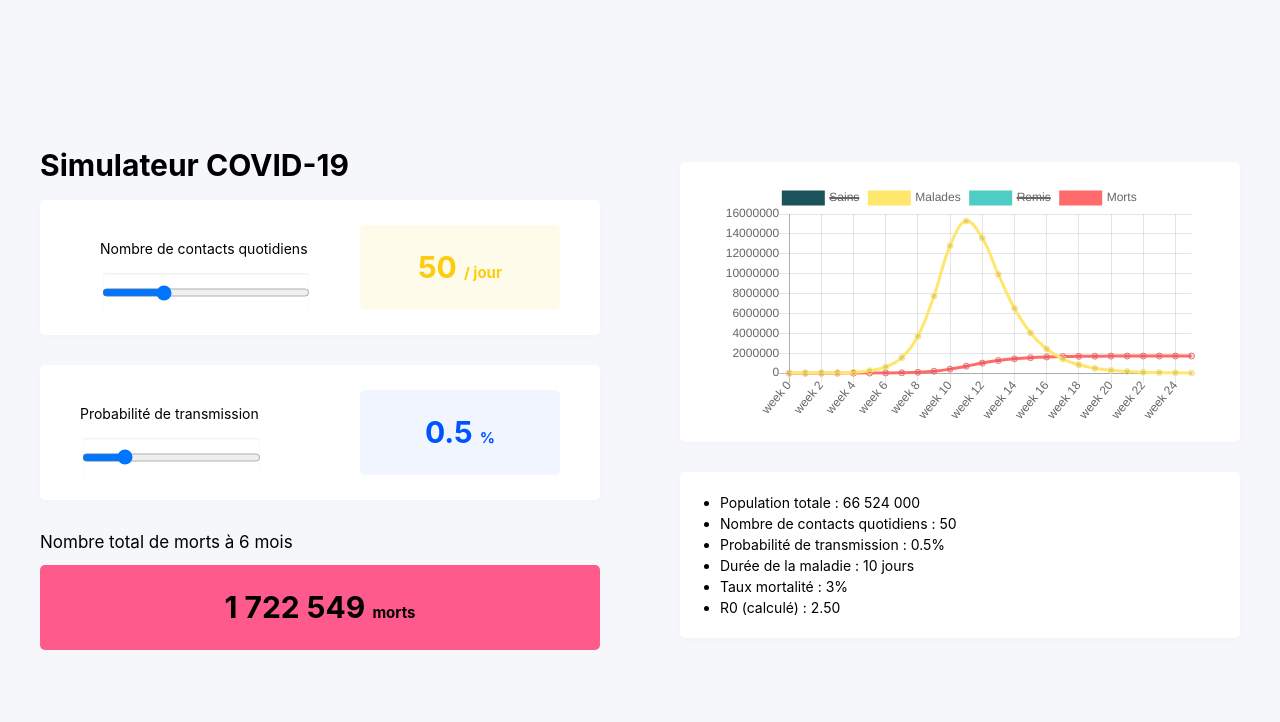
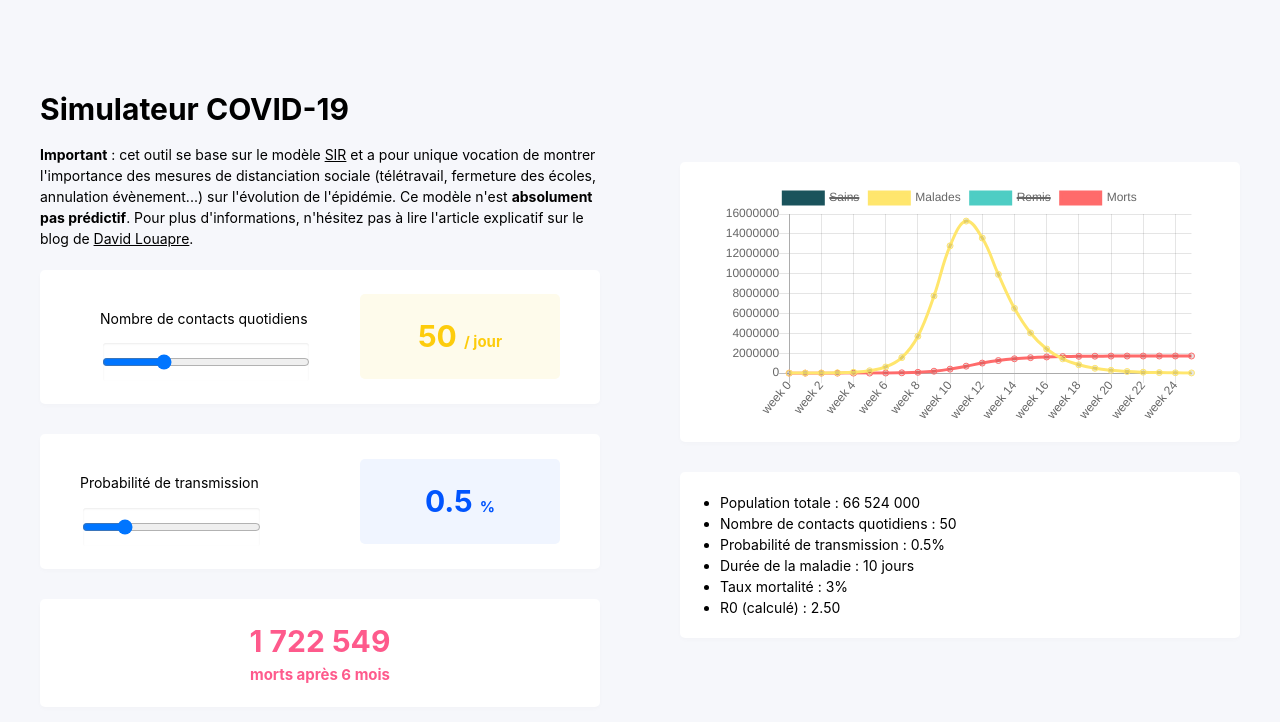
Before and after one commit to robinparisi/covid-19-simulator, a website: page src/index.html in a window 1280 px wide. Drawn offline with nearby package versions, Linux system fonts and the light colour scheme; files that its build step writes are made by us from their sources.

Commit message:
Add explanations

```diff
--- a/src/index.html
+++ b/src/index.html
@@ -11,6 +11,10 @@
     <div class="wrapper">
         <div class="configurator">
             <h1>Simulateur COVID-19</h1>
+            <p>
+                <strong>Important</strong> : cet outil se base sur le modèle <a href="https://en.wikipedia.org/wiki/Compartmental_models_in_epidemiology#The_SIR_model">SIR</a> et a pour unique vocation de montrer l'importance des mesures de distanciation sociale (télétravail, fermeture des écoles, annulation évènement...) sur l'évolution de l'épidémie.
+                Ce modèle n'est <strong>absolument pas prédictif</strong>. Pour plus d'informations, n'hésitez pas à lire l'article explicatif sur le blog de <a href="https://sciencetonnante.wordpress.com/2020/03/12/epidemie-nuage-radioactif-et-distanciation-sociale/">David Louapre</a>.
+            </p>
             <div class="box box--flex">
                 <div>
                     <label for="contactPerDay">Nombre de contacts quotidiens</label>
@@ -34,10 +38,9 @@
                 </div>
             </div>
             <div>
-                <div class="boxTitle">Nombre total de morts à 6 mois</div>
                 <div class="boxDeaths">
                     <span id="totalDeaths"></span>
-                    <spa class="boxDeaths__unit">morts</span>
+                    <div class="boxDeaths__unit">morts après 6 mois</div>
                 </div>
             </div>
         </div>
--- a/src/sass/4-base/_04-main.scss
+++ b/src/sass/4-base/_04-main.scss
@@ -46,8 +46,8 @@ h1:first-child {
 
 a,
 a:visited {
-  color: $color-link;
-  text-decoration: none;
+  color: $color-dark-text;
+  text-decoration: underline;
 }
 
 a:hover {
--- a/src/sass/4-base/_05-layout.scss
+++ b/src/sass/4-base/_05-layout.scss
@@ -85,7 +85,9 @@
 .boxDeaths {
   padding: 2rem;
   border-radius: 5px;
-  background-color: #fe5a8c;
+  background: #fff;
+  box-shadow: 0 2px 4px 0 rgba(0,0,0,.02);
+  color: #fe5a8c;
   text-align: center;
   font-weight: bold;
   font-size: 3rem;
```
